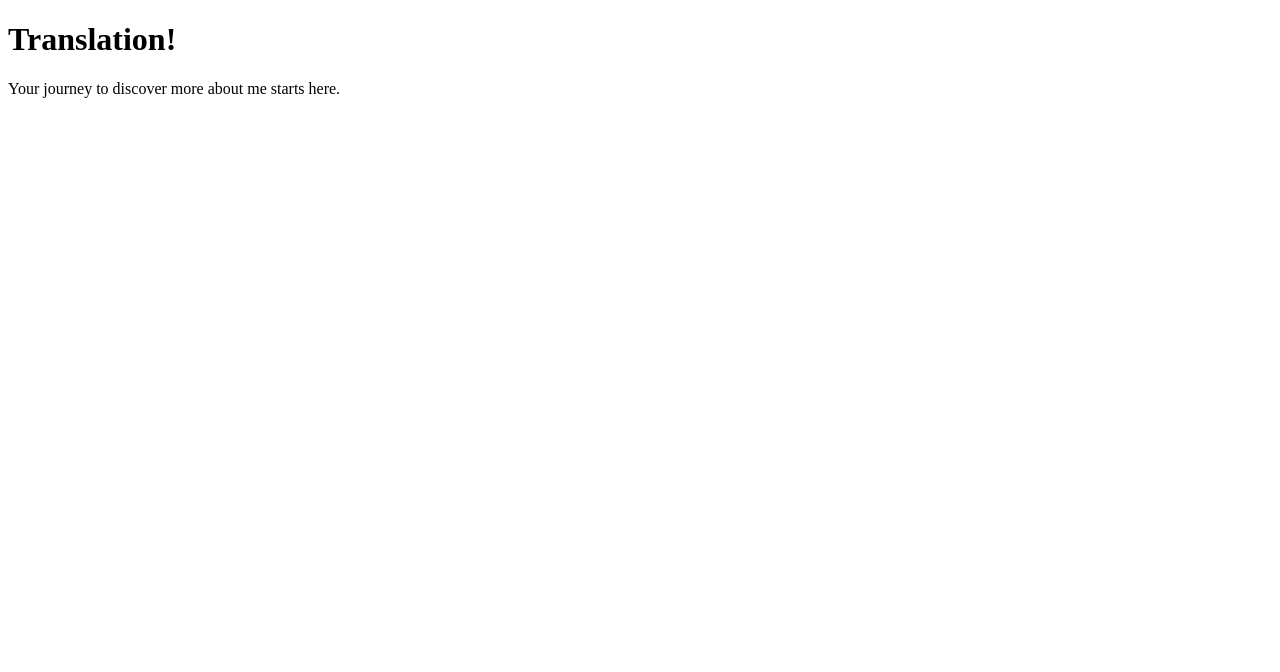
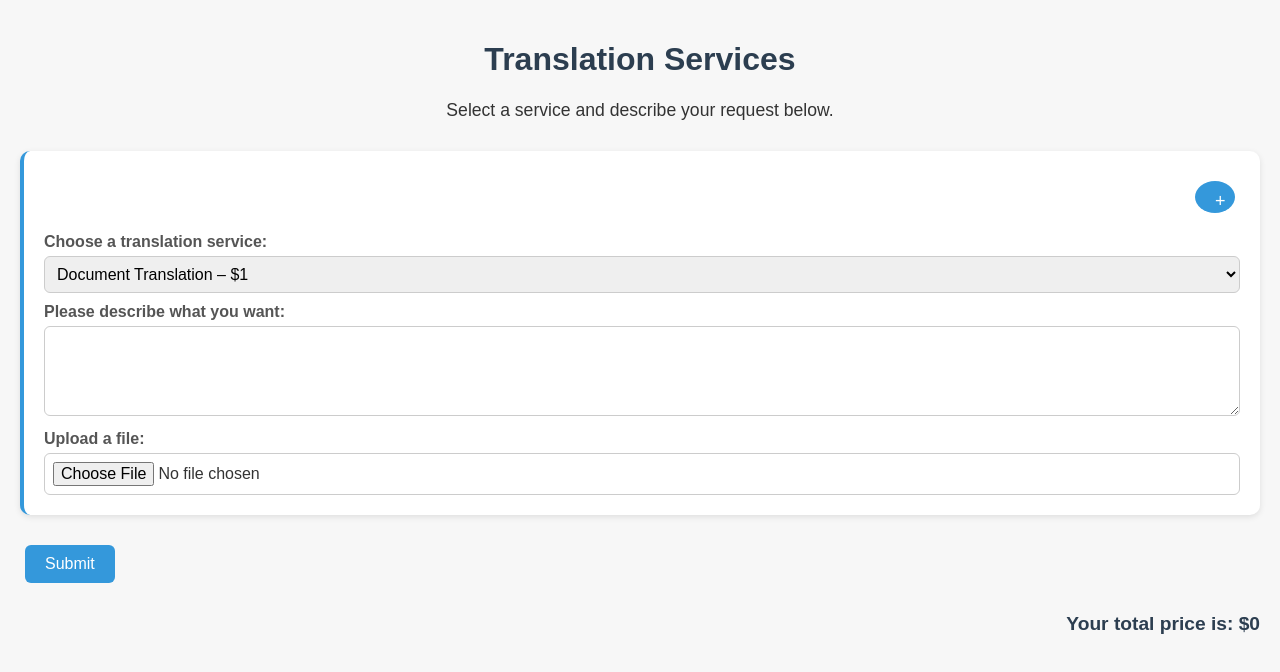
Before and after one commit to Hisslyn/Hisslyn.github.io, a plain HTML site: page translate.html in a window 1280 px wide. Drawn offline with Linux system fonts and the light colour scheme.

Commit message:
translation: Add translation page tweaks and new file

```diff
--- a/css/translate.css
+++ b/css/translate.css
@@ -0,0 +1,113 @@
+/* translate.css */
+
+/* General Styles */
+body {
+  font-family: Arial, sans-serif;
+  background-color: #f7f7f7;
+  margin: 0;
+  padding: 20px;
+  color: #333;
+}
+
+h1 {
+  text-align: center;
+  color: #2c3e50;
+}
+
+p {
+  text-align: center;
+  font-size: 1.1rem;
+  margin-bottom: 30px;
+}
+
+/* Request Block */
+.request-block {
+  background-color: #fff;
+  padding: 20px;
+  margin-bottom: 20px;
+  border-left: 4px solid #3498db;
+  border-radius: 10px;
+  box-shadow: 0 2px 6px rgba(0,0,0,0.1);
+}
+
+.request-block label {
+  display: block;
+  margin-top: 10px;
+  font-weight: bold;
+  color: #555;
+}
+
+.request-block select,
+.request-block textarea,
+.request-block input[type="file"] {
+  width: 100%;
+  margin-top: 5px;
+  padding: 8px;
+  border: 1px solid #ccc;
+  border-radius: 6px;
+  font-size: 1rem;
+  box-sizing: border-box;
+}
+
+.request-block textarea {
+  resize: vertical;
+}
+
+/* Buttons */
+button {
+  display: inline-block;
+  margin: 10px 5px;
+  padding: 10px 20px;
+  font-size: 1rem;
+  background-color: #3498db;
+  color: white;
+  border: none;
+  border-radius: 6px;
+  cursor: pointer;
+  transition: background-color 0.3s;
+}
+
+button:hover {
+  background-color: #2980b9;
+}
+
+button:active {
+  background-color: #2471a3;
+}
+
+/* Button Container */
+.request-buttons {
+  display: flex;
+  justify-content: flex-end;
+  gap: 10px;
+  margin-bottom: 10px;
+}
+
+/* Round Buttons */
+.request-buttons button {
+  width: 32px;
+  height: 32px;
+  border-radius: 50%;
+  border: none;
+  background-color: #3498db;
+  color: white;
+  font-size: 18px;
+  cursor: pointer;
+  transition: background-color 0.3s;
+}
+
+.request-buttons button:hover {
+  background-color: #2980b9;
+}
+
+.request-buttons button:active {
+  background-color: #2471a3;
+}
+
+#total-price {
+  font-weight: bold;
+  font-size: 1.2rem;
+  text-align: right;
+  margin-top: 20px;
+  color: #2c3e50;
+}
--- a/translate.html
+++ b/translate.html
@@ -1,14 +1,102 @@
 <!DOCTYPE html>
 <html lang="en">
 <head>
-    <meta charset="UTF-8">
-    <meta name="viewport" content="width=device-width, initial-scale=1.0">
-    <title>Welcome</title>
-    <link rel="stylesheet" href="css/translate.css"> <!-- Link to Welcome Page CSS -->
+  <meta charset="UTF-8" />
+  <meta name="viewport" content="width=device-width, initial-scale=1.0"/>
+  <title>Translation Services</title>
+  <link rel="stylesheet" href="css/translate.css" />
 </head>
 
 <body>
-  <h1>Translation!</h1>
-  <p>Your journey to discover more about me starts here.</p>
+  <h1>Translation Services</h1>
+  <p>Select a service and describe your request below.</p>
+
+  <div id="requests-container">
+    <div class="request-block">
+      <div class="request-buttons">
+        <button type="button" class="add-btn" onclick="addRequest(this)">+</button>
+      </div>
+
+      <label>Choose a translation service:</label>
+      <select name="service" onchange="updateTotal()">
+        <option value="document">Document Translation – $1</option>
+        <option value="website">Website Translation – $2</option>
+        <option value="subtitles">Subtitle Translation – $3</option>
+        <option value="certified">Certified Translation – $5</option>
+        <option value="interpretation">Live Interpretation – $10</option>
+        <option value="other">Other</option>
+      </select>
+
+      <label>Please describe what you want:</label>
+      <textarea name="description" rows="4" cols="50"></textarea>
+
+      <label>Upload a file:</label>
+      <input type="file" name="file" />
+    </div>
+  </div>
+
+  <button type="submit" href="submitted_translate.html">Submit</button>
+
+ <script>
+  const prices = {
+    document: 1,
+    website: 2,
+    subtitles: 3,
+    certified: 5,
+    interpretation: 10,
+    other: 0
+  };
+
+  function updateTotal() {
+    const selects = document.querySelectorAll('select[name="service"]');
+    let total = 0;
+    selects.forEach(select => {
+      const val = select.value;
+      total += prices[val] || 0;
+    });
+    document.getElementById('total-price').textContent = `Your total price is: $${total}`;
+  }
+
+  function addRequest(button) {
+    const container = document.getElementById('requests-container');
+    const block = document.querySelector('.request-block');
+    const clone = block.cloneNode(true);
+
+    // Clear values
+    clone.querySelector('textarea').value = '';
+    clone.querySelector('input[type="file"]').value = '';
+
+    // Update select onchange event
+    const select = clone.querySelector('select');
+    select.addEventListener('change', updateTotal);
+    select.selectedIndex = 0;
+
+    // Add buttons
+    const btnContainer = clone.querySelector('.request-buttons');
+    btnContainer.innerHTML = `
+      <button type="button" class="add-btn" onclick="addRequest(this)">+</button>
+      <button type="button" class="remove-btn" onclick="removeRequest(this)">−</button>
+    `;
+
+    container.appendChild(clone);
+    updateTotal();
+  }
+
+  function removeRequest(button) {
+    const block = button.closest('.request-block');
+    block.remove();
+    updateTotal();
+  }
+
+  // On page load, hook the first select
+  window.onload = function () {
+    const firstSelect = document.querySelector('select[name="service"]');
+    firstSelect.addEventListener('change', updateTotal);
+  };
+</script>
+
+  <p id="total-price">Your total price is: $0</p>
+
 </body>
+
 </html>
```
Also changed, not shown: submitted_translate.html (added, +16 -0 lines).
